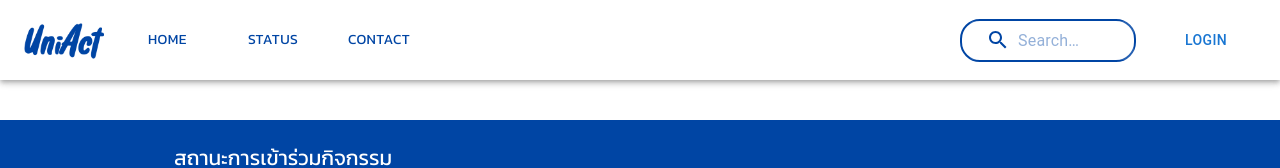
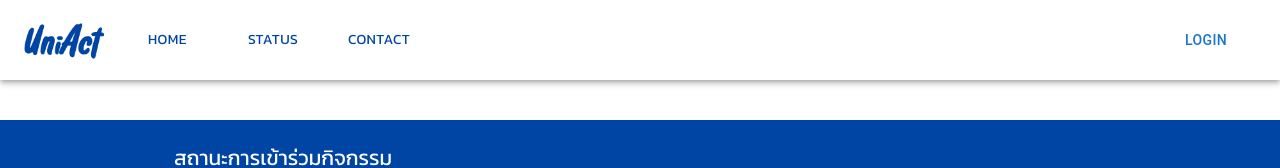
Before and after one commit to PhoorinNickphong/UniAct, a React (Create React App) app in the folder client/: page /status in a window 1280 px wide. Shown: the top 168 px of the page. Built offline with nearby package versions, Linux system fonts and the light colour scheme.

Commit message:
Changes remove search in appbar

```diff
--- a/client/src/components/app-bar.css
+++ b/client/src/components/app-bar.css
@@ -13,21 +13,12 @@
 
 }
 
-.Box-Search{
-  margin-right: 20px;
-  border: 2px solid #0045a4;
-  border-radius: 20px;
-  min-width: 50px;
-}
 
 
 .container{
   background-color: #ffffff;
 }
 
-.text-search{
-  color: #0045a4;
-}
 
 a{
   width: 100px ;
--- a/client/src/components/app-bar.tsx
+++ b/client/src/components/app-bar.tsx
@@ -192,17 +192,6 @@ function ActivityAppBar() {
               </Button>
             ))}
           </Box>
-          <Box className="Box-Search">
-            <Search className='text-search'>
-              <SearchIconWrapper >
-                <SearchIcon />
-              </SearchIconWrapper>
-              <StyledInputBase
-              placeholder="Search…"
-              inputProps={{ 'aria-label': 'search' }}
-             />
-            </Search>
-          </Box>
           {userData && (
             <Box sx={{ flexGrow: 0 }}>
             <Tooltip title="Open settings">
```
